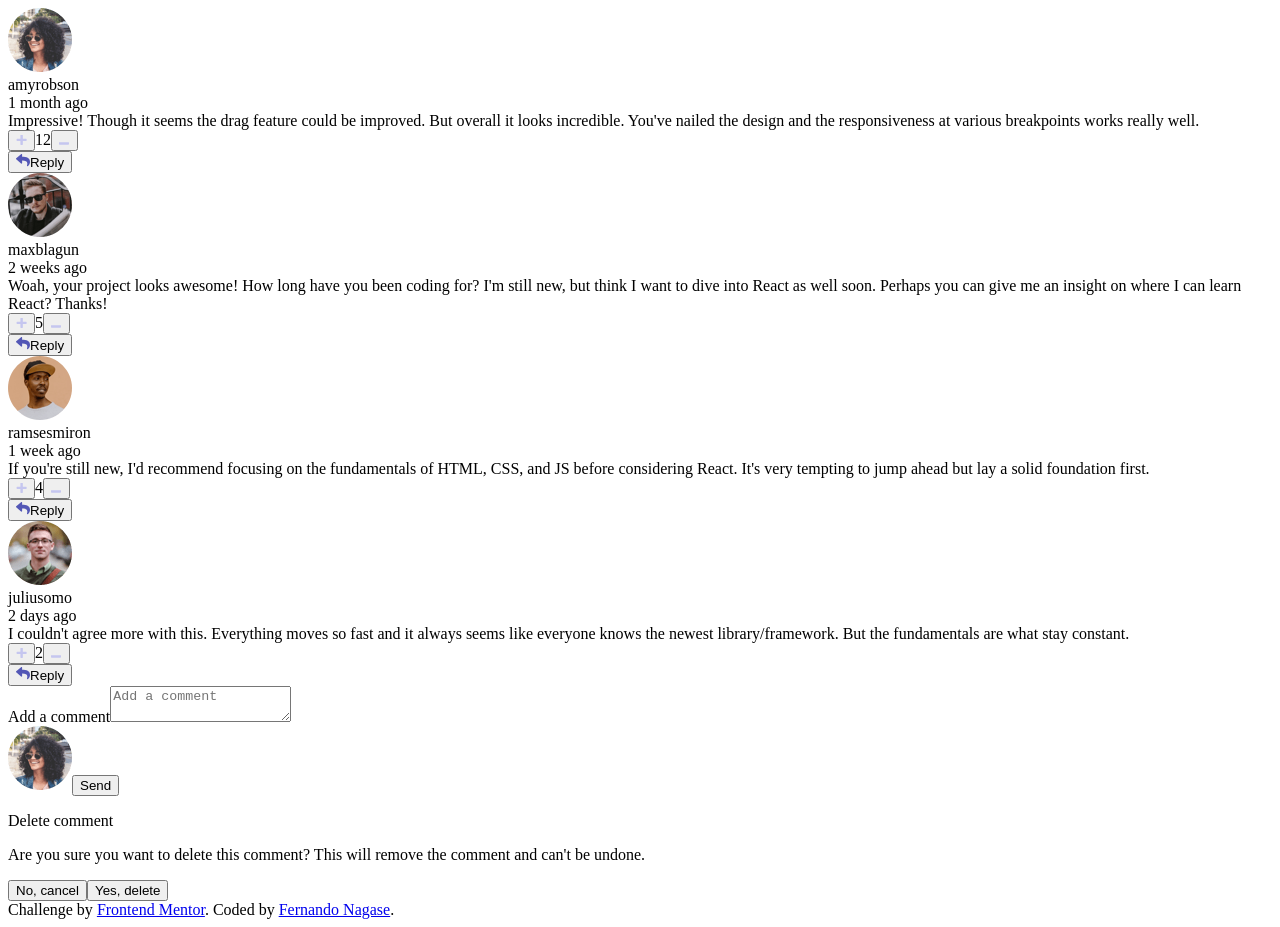
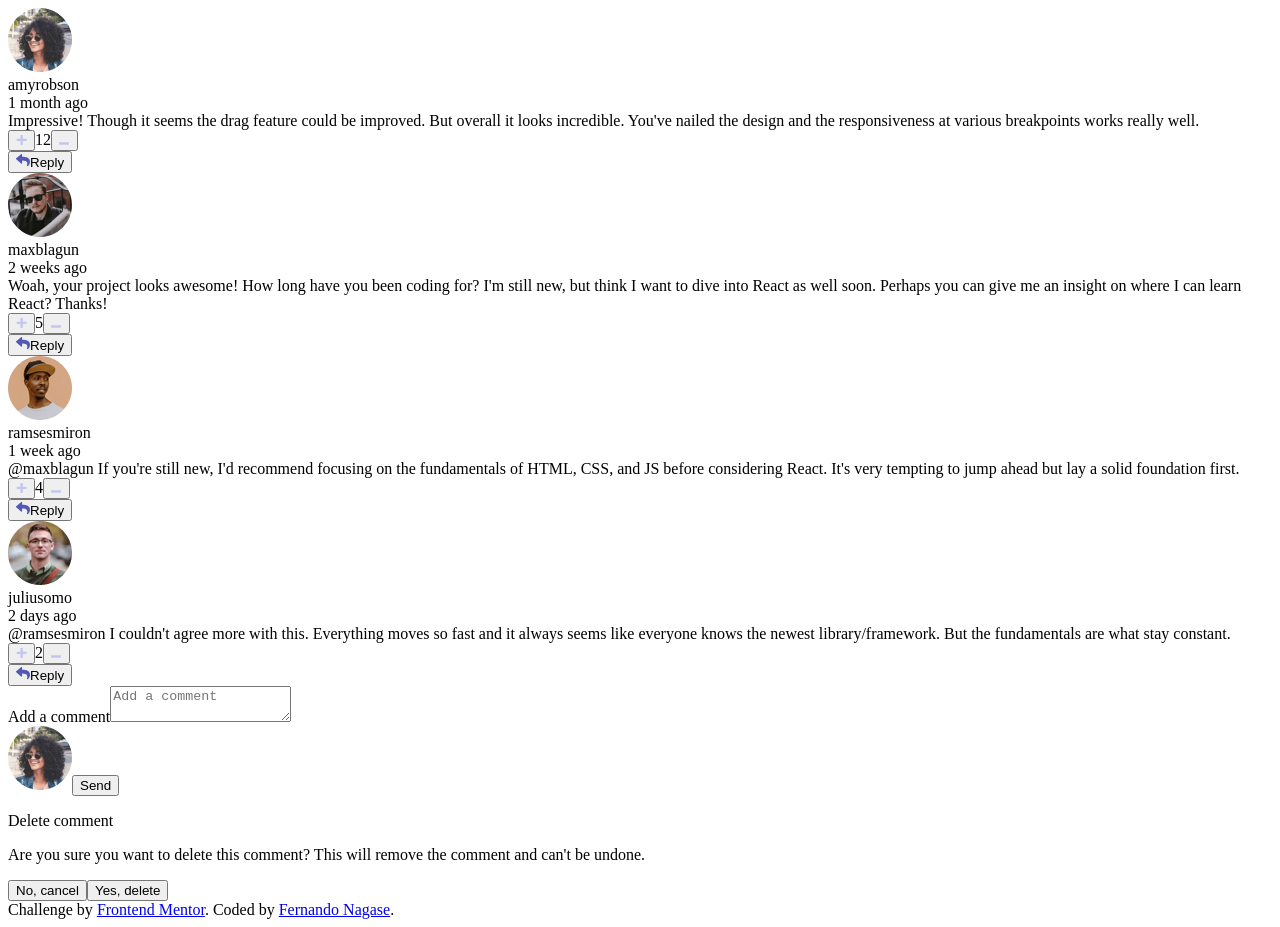
Before and after one commit to fernandonagase/nextjs-comments-component, a Next.js app: page / in a window 1280 px wide. Built offline with nearby package versions, Linux system fonts and the light colour scheme.

Commit message:
add username referencing to reply comments

```diff
--- a/components/Comment/index.tsx
+++ b/components/Comment/index.tsx
@@ -24,6 +24,7 @@ export default function Comment(props: CommentProps) {
                             author={reply.user}
                             score={reply.score}
                             publishedAt={reply.createdAt}
+                            replyingTo={reply.replyingTo}
                             key={reply.id}
                         />
                     ))}
--- a/components/CommentCard/comment-body.tsx
+++ b/components/CommentCard/comment-body.tsx
@@ -1,7 +1,21 @@
+import ReplyComment from '../ReplyComment'
+
 type CommentBodyProps = {
     content: string
+    replyingTo?: string
 }
 
 export default function CommentBody(props: CommentBodyProps) {
-    return <div>{props.content}</div>
+    return (
+        <div>
+            {props.replyingTo ? (
+                <ReplyComment
+                    username={props.replyingTo}
+                    content={props.content}
+                />
+            ) : (
+                props.content
+            )}
+        </div>
+    )
 }
--- a/components/CommentCard/index.tsx
+++ b/components/CommentCard/index.tsx
@@ -9,6 +9,7 @@ type CommentCardProps = {
     score: number
     publishedAt: string
     isOwnedByUser?: boolean
+    replyingTo?: string
 }
 
 export default function CommentCard(props: CommentCardProps) {
@@ -21,7 +22,10 @@ export default function CommentCard(props: CommentCardProps) {
                 publishedAt={comment.publishedAt}
                 isOwnedByUser={isOwnedByUser}
             />
-            <CommentBody content={comment.body} />
+            <CommentBody
+                content={comment.body}
+                replyingTo={comment.replyingTo}
+            />
             <CommentAction
                 score={comment.score}
                 isOwnedByUser={isOwnedByUser}
--- /dev/null
+++ b/components/ReplyComment/index.tsx
@@ -0,0 +1,12 @@
+type ReplyCommentProps = {
+    content: string
+    username: string
+}
+
+export default function ReplyComment(props: ReplyCommentProps) {
+    return (
+        <>
+            @{props.username} {props.content}
+        </>
+    )
+}
```
